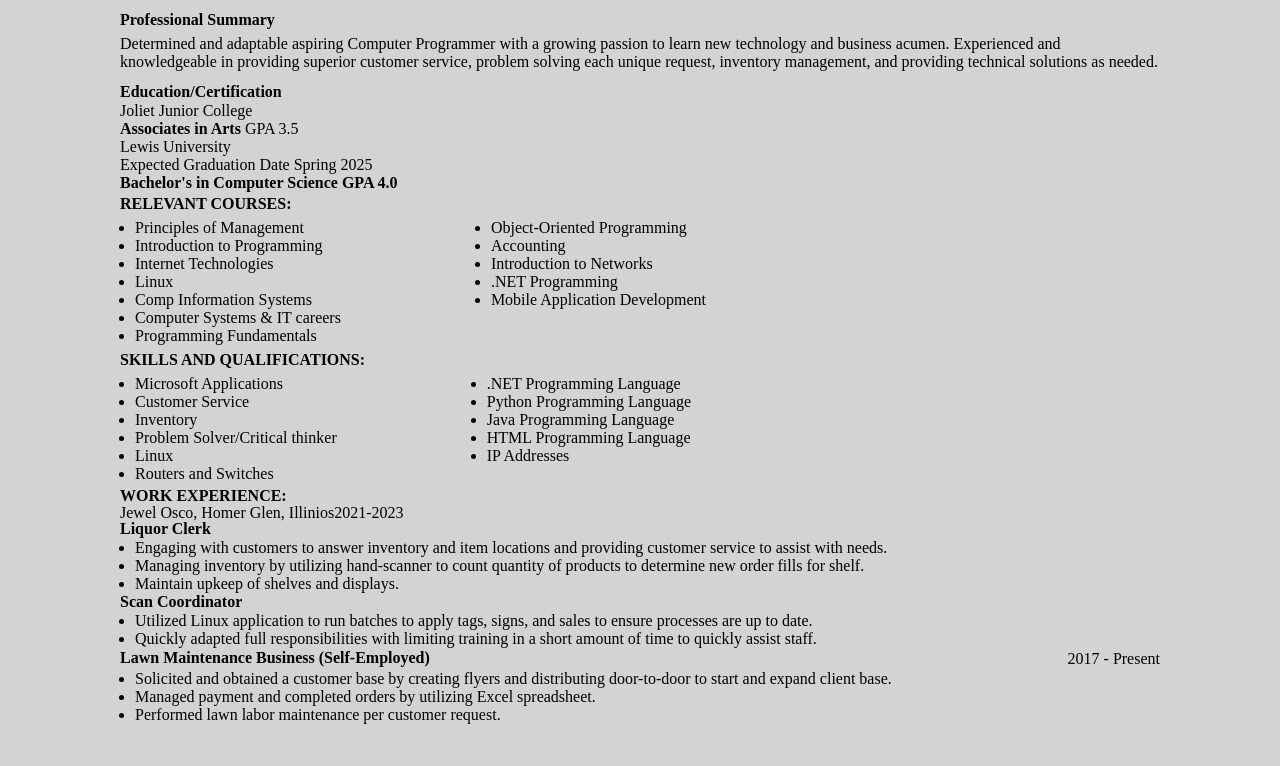
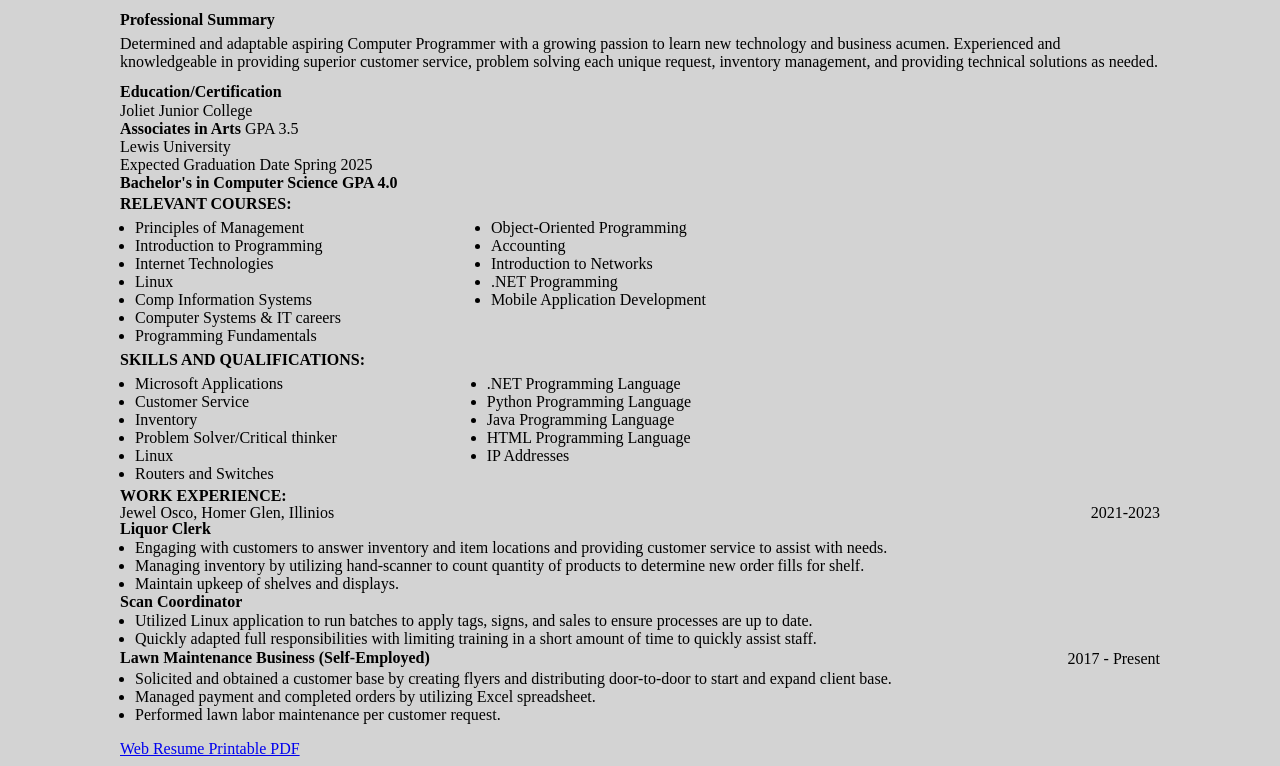
Before and after one commit to mshouse8624/Web-Resume, a plain HTML site: page index.html in a window 1280 px wide. Shown: the part 76-842 px from the top of the page. Before the commit the page ends 816 px from the top, so only its background shows below. Drawn offline with Linux system fonts and the light colour scheme.

Commit message:
added link to pdf version of web resume Shouse.

```diff
--- a/index.html
+++ b/index.html
@@ -83,7 +83,7 @@
 
         <div class="location-date-div">
             <div class="location">Jewel Osco, Homer Glen, Illinios</div>
-            <div class="date">2021-2023</div>
+            <div class="jewel-osco-date">2021-2023</div>
         </div>
         <h4 class="liquor-clerk-header">Liquor Clerk</h4>
         <div class="liquor-clerk-list">
@@ -117,5 +117,9 @@
                 <li>Performed lawn labor maintenance per customer request.</li>
             </ul>
         </div>
+
+        <div class="printable-pdf-div">
+            <a href="web_resume_shouse.pdf" target="_blank">Web Resume Printable PDF</a>
+        </div>
     </body>
 </html>
```
